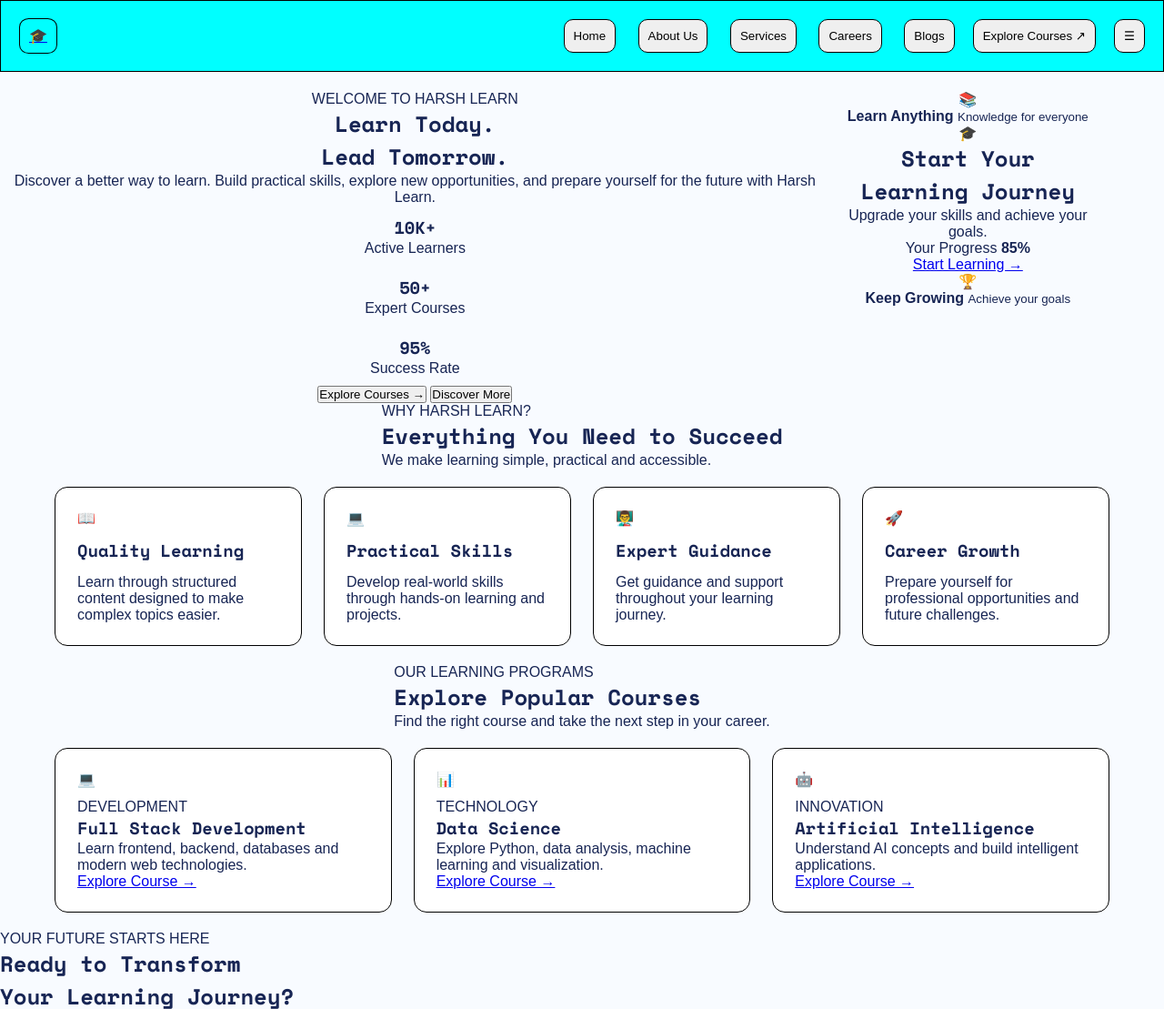
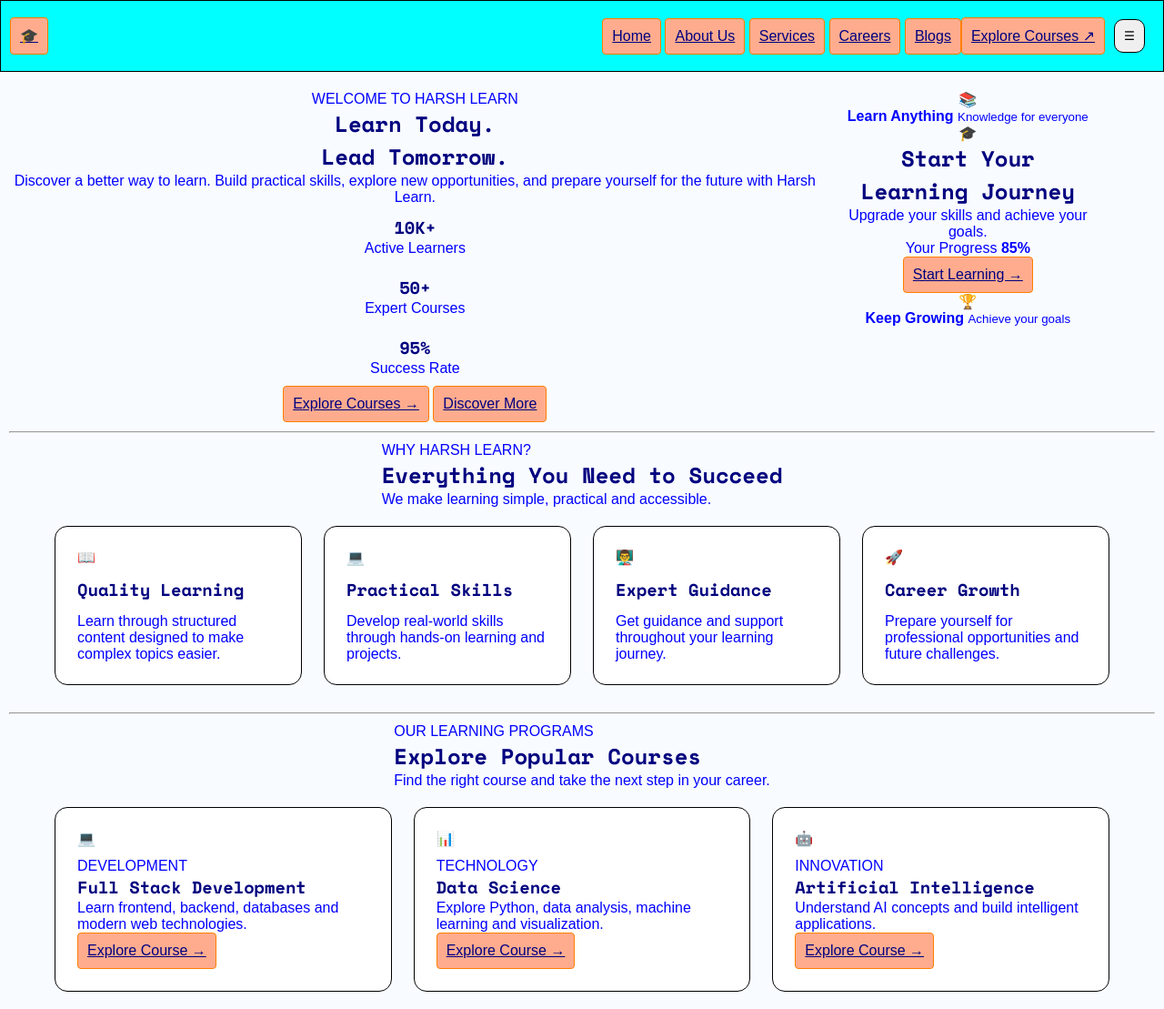
Before and after one commit to Harsh-UpPad/harsh-learn, a plain HTML site: page front/index.html in a window 1280 px wide. Shown: the top 1109 px of the page at 91% size. Drawn offline with nearby package versions, Linux system fonts and the light colour scheme; a web font is replaced by a local one.

Commit message:
Completed CSS

```diff
--- a/front/index.html
+++ b/front/index.html
@@ -23,14 +23,14 @@
 
         <!-- Buttons -->
         <nav class="nav-links" id="navLinks">
-            <a href="#home" class="active"><button>Home</button></a></button>
-            <a href="#about"><button>About Us</button></a></button>
-            <a href="#services"><button>Services</button></a></button>
-            <a href="#careers"><button>Careers</button></a></button>
-            <a href="#blogs"><button>Blogs</button></a></button>
+            <a href="#home" class="active">Home</a>
+            <a href="#about">About Us</a>
+            <a href="#services">Services</a>
+            <a href="#careers">Careers</a>
+            <a href="#blogs">Blogs</a>
         </nav>
 
-        <a href="#courses" class="nav-button"><button>Explore Courses ↗</button></a>
+        <a href="#courses" class="nav-button">Explore Courses ↗</a>
 
         <!-- Menu -->
         <button class="menu-toggle" id="menuToggle" aria-label="Toggle navigation">
@@ -75,8 +75,8 @@
 
             <!-- Buttons -->
             <div class="hero-buttons">
-                <a href="#courses" class="primary-btn"><button>Explore Courses →</button></a>
-                <a href="#about" class="secondary-btn"><button>Discover More</button></a>
+                <a href="#courses" class="primary-btn">Explore Courses →</a>
+                <a href="#about" class="secondary-btn">Discover More</a>
             </div>
 
         </div>
@@ -122,6 +122,8 @@
 
     </section>
 
+    <hr>
+
     <!-- Features -->
     <section class="features" id="about">
         <div class="section-heading">
@@ -157,6 +159,8 @@
             </div>
         </div>
     </section>
+
+    <hr>
 
     <!-- Courses -->
     <section class="courses" id="courses">
@@ -200,6 +204,8 @@
         </div>
     </section>
 
+    <hr>
+
     <!-- CTA -->
     <section class="cta" id="careers">
         <div class="section-heading">
@@ -209,6 +215,8 @@
             <a href="#contact" class="cta-button">Get Started Today →</a>
         </div>
     </section>
+
+    <hr>
 
     <!-- Blog -->
     <section class="blogs" id="blogs">
@@ -243,6 +251,8 @@
         </div>
     </section>
 
+    <hr>
+
     <!-- Contact -->
     <section class="contact" id="contact">
         <div class="section-heading">
@@ -260,6 +270,8 @@
             <p id="formMessage"></p>
         </form>
     </section>
+
+    <hr>
 
     <!-- Footer -->
     <footer class="footer">
--- a/front/style.css
+++ b/front/style.css
@@ -2,6 +2,14 @@
     /* Font varibles */
     --text-font: "Google Sans", sans-serif;
     --heading-font: "Space Mono", monospace;
+
+    /* Color variables */
+    --light-prim-color: #00ffff;
+    --prim-color: #0000ff;
+    --dark-prim-color: #00007f;
+    --light-sec-color: #ffac8e;
+    --sec-color: #ff7f50;
+    --dark-sec-color: #ff7f00;
 }
 
 * {
@@ -14,7 +22,7 @@
 body {
     /* Box model */
     font-family: var(--text-font);
-    color: #172554;
+    color: var(--prim-color);
     background: #F8FBFF;
     overflow-x: hidden
 }
@@ -23,6 +31,35 @@ h1, h2, h3,
 h4, h5, h6 {
     /* Heading font */
     font-family: var(--heading-font);
+    color: var(--dark-prim-color);
+}
+
+/* Anchors */
+a {
+    display: inline-block;
+    border: 1px solid var(--dark-sec-color);
+    border-radius: 4px;
+    padding: 10px;
+    background-color: var(--light-sec-color);
+
+    transition: 0.3s ease;
+}
+
+a:visited {
+    color: var(--prim-color);
+}
+
+a:link {
+    color: var(--dark-prim-color);
+}
+
+a:hover {
+    padding: 15px
+}
+
+/* hr */
+hr {
+    margin: 10px
 }
 
 /* nav-bar */
@@ -36,7 +73,7 @@ h4, h5, h6 {
 
     /* Border */
     border: 1px black solid;
-    background-color: aqua;
+    background-color: var(--light-prim-color);
 
     position: fixed;
     top: 0;
@@ -45,11 +82,6 @@ h4, h5, h6 {
 }
 
 .logo-icon {
-    /* Box model */
-    padding: 10px;
-    margin: 10px;
-    border: 1px black solid;
-    border-radius: 25%;
     margin-right: auto;
 }
 
@@ -148,3 +180,31 @@ h4, h5, h6 {
     flex-direction: column;
     align-items: center;
 }
+
+.cta {
+    /* Flexbox */
+    display: flex;
+    justify-content: center;
+}
+
+/* Contact form */
+.contact {
+    display: flex;
+    flex-direction: column;
+    align-items: center;
+}
+
+.contact form {
+    display: flex;
+    flex-direction: column;
+    align-items: center;
+    gap: 5px;
+}
+
+/* footer */
+footer {
+    display: flex;
+    flex-direction: column;
+    align-items: center;
+    color: black;
+}
```
